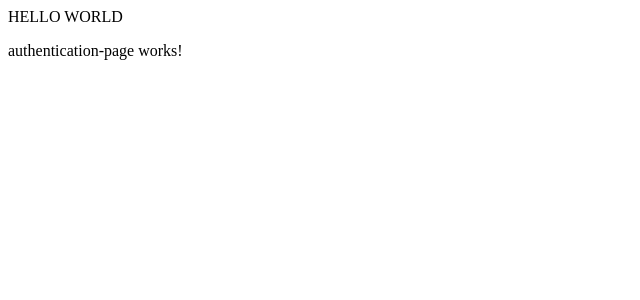
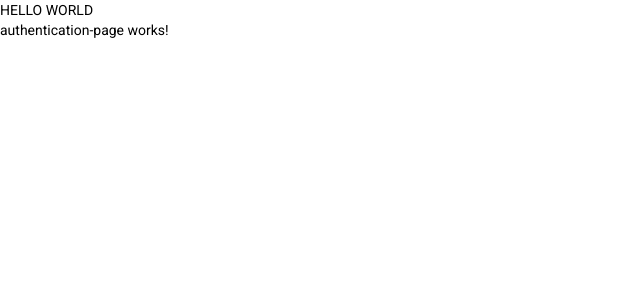
Before and after one commit to PierreLC/computer-data-base-front, an Angular app in the folder AngularCDB/: page /authentication in a window 1280 px wide. Shown: the top 300 px of the page, without its empty margins (0-640 px from the left). Built offline with nearby package versions, Linux system fonts and the light colour scheme.

Commit message:
Adding Angular Material

```diff
--- a/AngularCDB/angular.json
+++ b/AngularCDB/angular.json
@@ -28,6 +28,7 @@
               "src/assets"
             ],
             "styles": [
+              "./node_modules/@angular/material/prebuilt-themes/deeppurple-amber.css",
               "src/styles.scss"
             ],
             "scripts": []
@@ -92,6 +93,7 @@
               "src/assets"
             ],
             "styles": [
+              "./node_modules/@angular/material/prebuilt-themes/deeppurple-amber.css",
               "src/styles.scss"
             ],
             "scripts": []
@@ -123,6 +125,7 @@
           }
         }
       }
-    }},
+    }
+  },
   "defaultProject": "AngularCDB"
 }
--- a/AngularCDB/package.json
+++ b/AngularCDB/package.json
@@ -12,10 +12,12 @@
   "private": true,
   "dependencies": {
     "@angular/animations": "~9.1.11",
+    "@angular/cdk": "^9.2.4",
     "@angular/common": "~9.1.11",
     "@angular/compiler": "~9.1.11",
     "@angular/core": "~9.1.11",
     "@angular/forms": "~9.1.11",
+    "@angular/material": "^9.2.4",
     "@angular/platform-browser": "~9.1.11",
     "@angular/platform-browser-dynamic": "~9.1.11",
     "@angular/router": "~9.1.11",
--- a/AngularCDB/src/app/app.module.ts
+++ b/AngularCDB/src/app/app.module.ts
@@ -12,6 +12,7 @@ import { ListElementsComponent } from './Components/list-elements/list-elements.
 import { ConnectionComponent } from './Components/Login-SignIn/connection/connection.component';
 import { RegistrationComponent } from './Components/Login-SignIn/registration/registration.component';
 import { AuthenticationPageComponent } from './Components/Login-SignIn/authentication-page/authentication-page.component';
+import { BrowserAnimationsModule } from '@angular/platform-browser/animations';
 
 @NgModule({
   declarations: [
@@ -28,7 +29,8 @@ import { AuthenticationPageComponent } from './Components/Login-SignIn/authentic
   ],
   imports: [
     BrowserModule,
-    AppRoutingModule
+    AppRoutingModule,
+    BrowserAnimationsModule
   ],
   providers: [],
   bootstrap: [AppComponent]
--- a/AngularCDB/src/index.html
+++ b/AngularCDB/src/index.html
@@ -6,8 +6,10 @@
   <base href="/">
   <meta name="viewport" content="width=device-width, initial-scale=1">
   <link rel="icon" type="image/x-icon" href="favicon.ico">
+  <link href="https://fonts.googleapis.com/css?family=Roboto:300,400,500&display=swap" rel="stylesheet">
+  <link href="https://fonts.googleapis.com/icon?family=Material+Icons" rel="stylesheet">
 </head>
-<body>
+<body class="mat-typography">
   <app-root></app-root>
 </body>
 </html>
--- a/AngularCDB/src/styles.scss
+++ b/AngularCDB/src/styles.scss
@@ -1 +1,4 @@
 /* You can add global styles to this file, and also import other style files */
+
+html, body { height: 100%; }
+body { margin: 0; font-family: Roboto, "Helvetica Neue", sans-serif; }
```
Also changed, not shown: AngularCDB/src/app/custom-material/custom-material.module.ts (+27 -0 lines), 1 other file (tests, documents, lock files or other folders).
